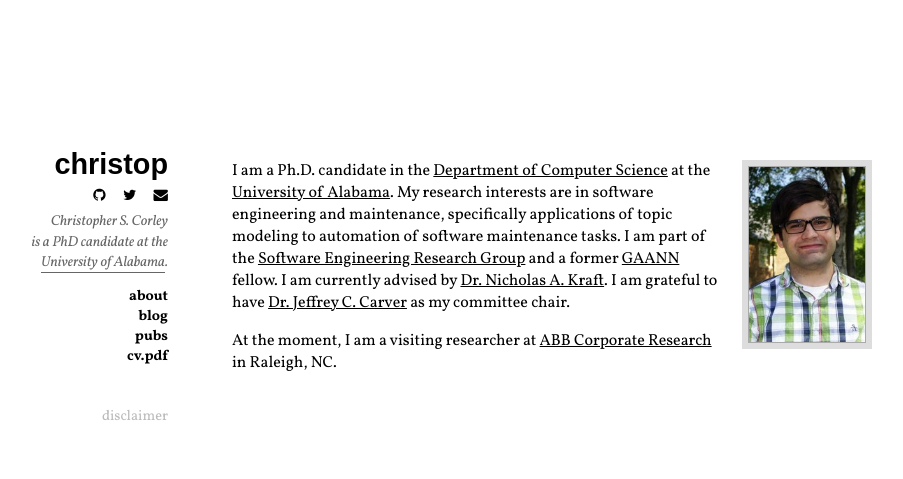
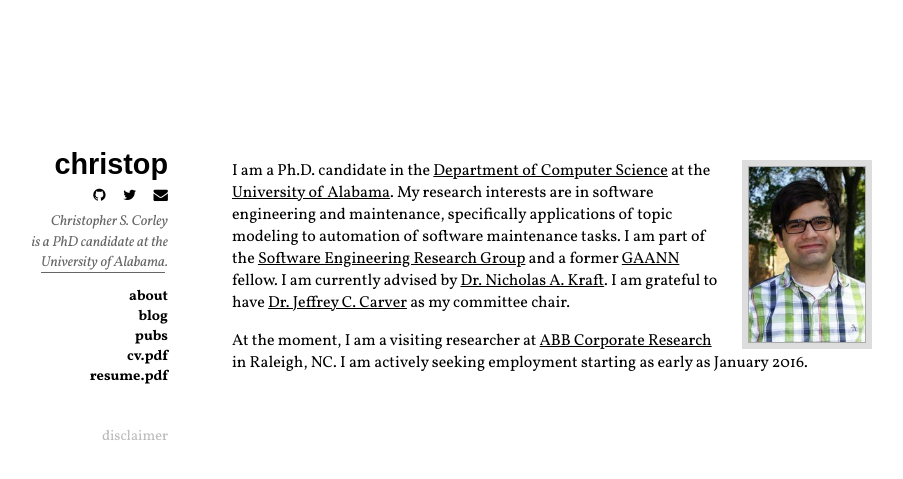
Before and after one commit to cscorley/cscorley.github.io, a Jekyll site: the page built from index.md, in a window 1280 px wide. Shown: the top 479 px of the page, without its empty margins (152-1055 px from the left). Built offline with Jekyll 4.4.1, drawn with Linux system fonts in a browser that asks for light colours; nearby versions of some CDN libraries; Markdown is read by kramdown in place of the engine named in the settings.

Commit message:
update & add resume link

```diff
--- a/_includes/header.html
+++ b/_includes/header.html
@@ -11,7 +11,8 @@
         <a href=/><b>about</b></a><br />
         <a href="/posts"><b>blog</b></a><br />
         <a href="/publications"><b>pubs</b></a><br />
-        <a href="/cscorley_cv.pdf"><b>cv.pdf</b></a>
+        <a href="/cscorley_cv.pdf"><b>cv.pdf</b></a><br />
+        <a href="/cscorley_resume.pdf"><b>resume.pdf</b></a><br />
     </div>
 
     <br /><br />
--- a/index.md
+++ b/index.md
@@ -16,7 +16,7 @@ currently advised by [Dr. Nicholas A. Kraft][]. I am grateful to have
 [Dr. Jeffrey C. Carver][] as my committee chair.
 
 At the moment, I am a visiting researcher at [ABB Corporate Research][] in
-Raleigh, NC.
+Raleigh, NC. I am actively seeking employment starting as early as January 2016.
 
 [Department of Computer Science]: http://cs.ua.edu/
 [University of Alabama]: http://www.ua.edu/
```
Also changed, not shown: 1 other file.
